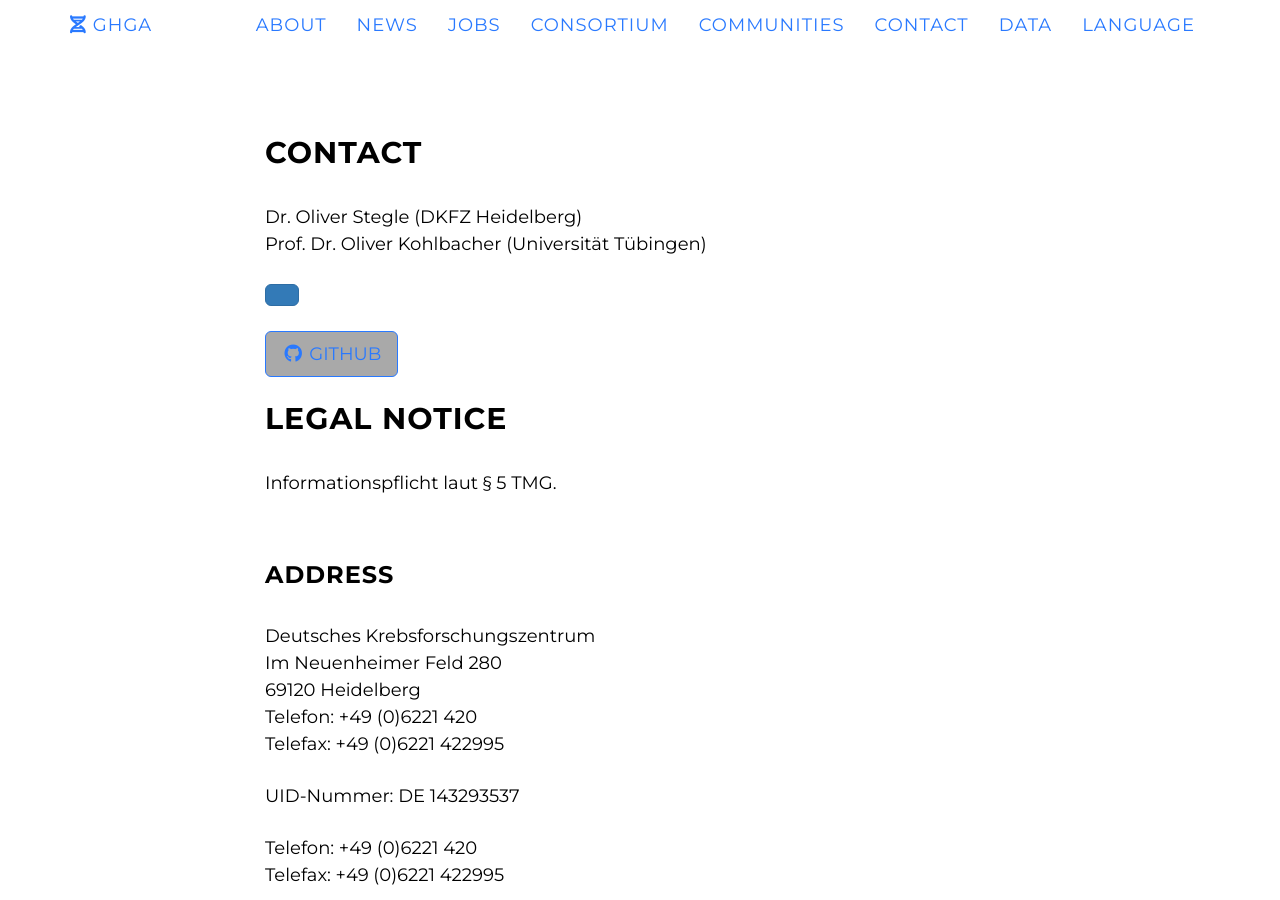
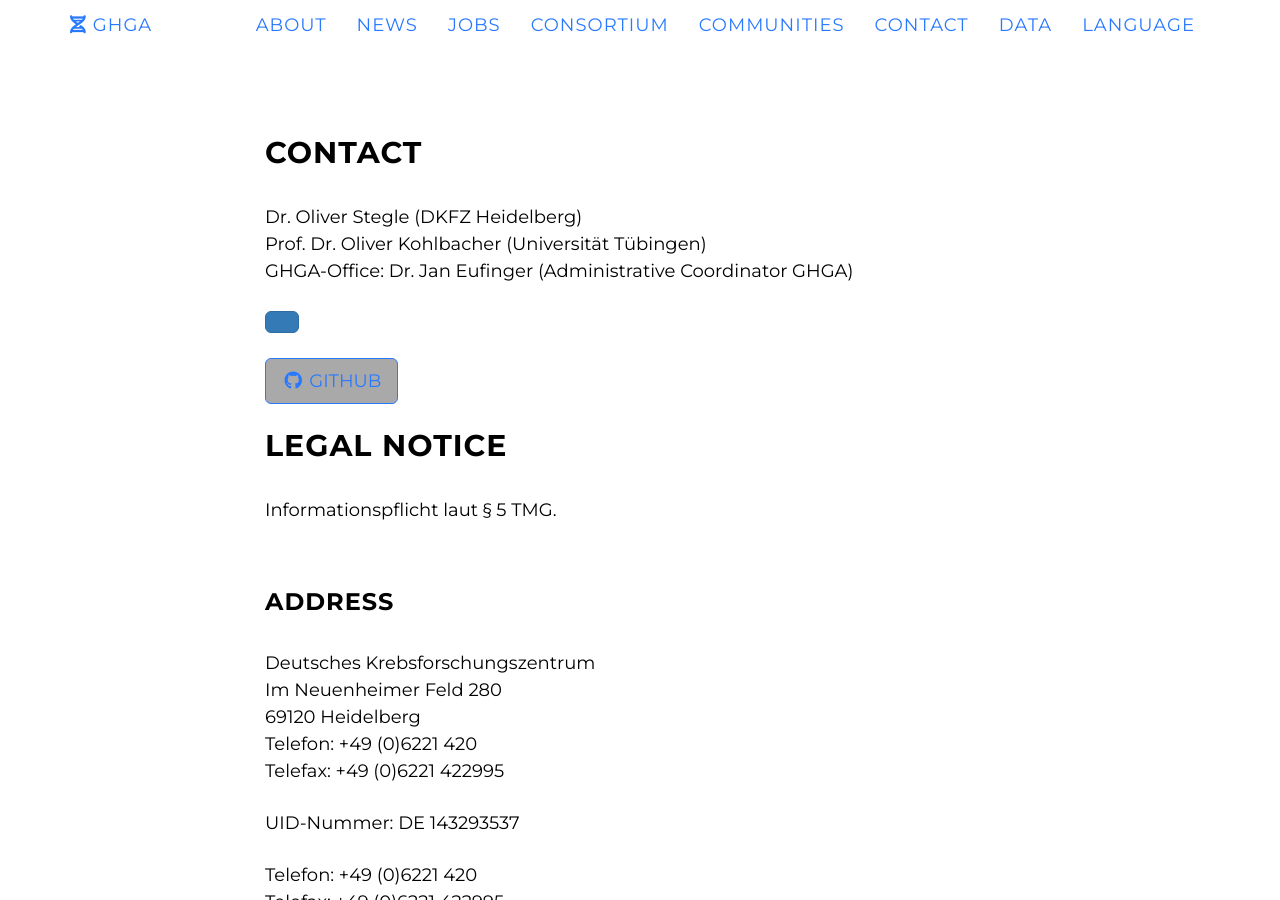
Before and after one commit to ghga-de/online, a Jekyll site: the page built from index.html, in a window 1280 px wide and 900 px high, scrolled down 9572 px. Built offline with Jekyll 4.4.1, drawn with Linux system fonts in a browser that asks for light colours; nearby versions of some CDN libraries; a script that is not in the unit is left out.

Commit message:
Update contact.html
GHGA Office added as contact

```diff
--- a/_includes/contact.html
+++ b/_includes/contact.html
@@ -7,7 +7,7 @@
                     <p>
                         Dr. Oliver Stegle (DKFZ Heidelberg)<br>
                         Prof. Dr. Oliver Kohlbacher (Universität Tübingen)<br>
-
+                        GHGA-Office: Dr. Jan Eufinger (Administrative Coordinator GHGA)<br>
                         <script src="{{ "/js/lodash@4(lodash.min.js+lodash.fp.min.js).js" | prepend: site.url }}"></script>
                         <script src="{{ "/js/emailutils.js" | prepend: site.url }}"></script>
                         <noscript>
```
